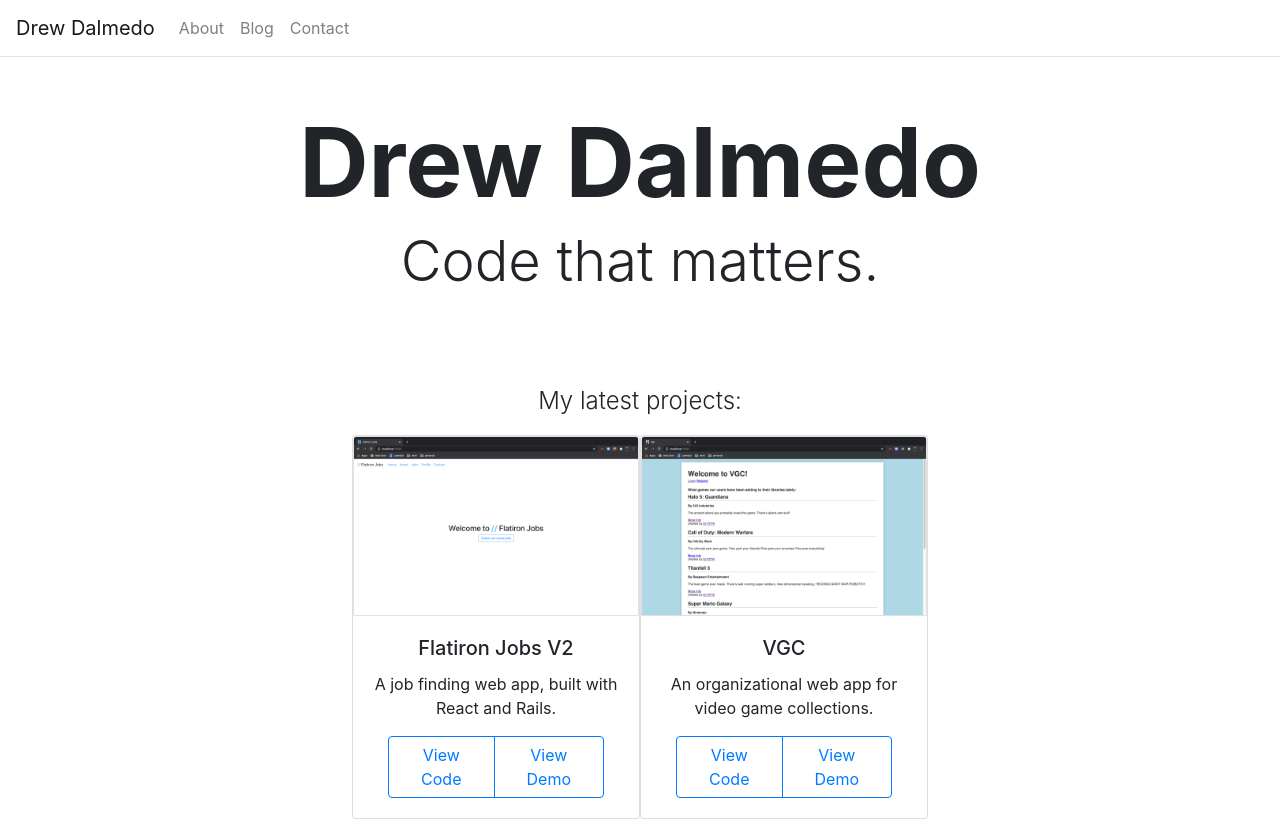
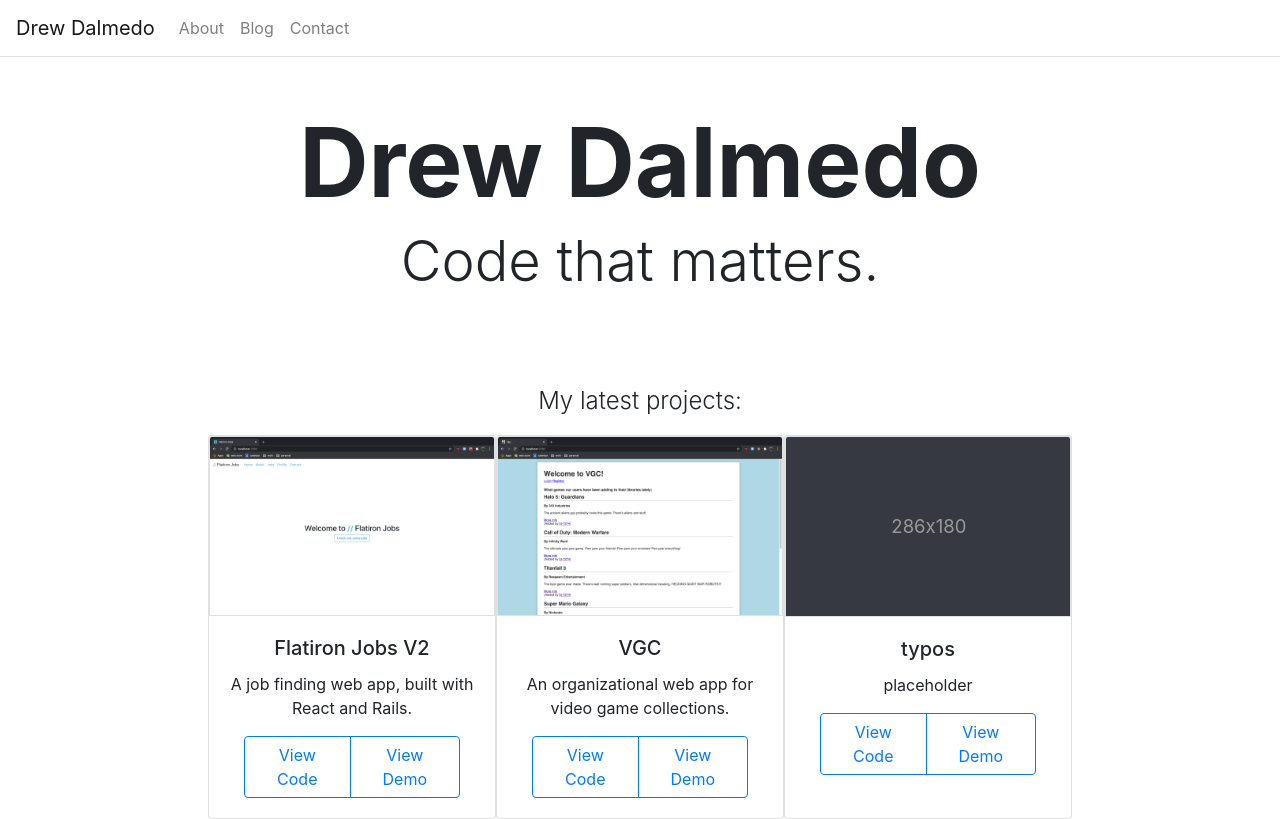
Before and after one commit to DrewDalmedo/portfolio, a React (Create React App) app: page / in a window 1280 px wide. Built offline with nearby package versions, Linux system fonts and the light colour scheme.

Commit message:
Add typos project card

```diff
--- a/src/components/Projects/Projects.js
+++ b/src/components/Projects/Projects.js
@@ -5,6 +5,7 @@ import ProjectCard from '../Projects/ProjectCard'
 
 import fjv2 from '../../assets/fjv2.png'
 import vgc from '../../assets/vgc.png'
+import placeholder from '../../assets/placeholder.svg'
 
 const Projects = () => {
   return (
@@ -18,14 +19,21 @@ const Projects = () => {
           title="Flatiron Jobs V2"
           quickdesc="A job finding web app, built with React and Rails."
           codelink="https://github.com/DrewDalmedo/flatiron-jobs-v2"
-          videolink="https://youtu.be/vCfOmSKjWk0"
+          demolink="https://youtu.be/vCfOmSKjWk0"
         />
         <ProjectCard
           image={vgc}
           title="VGC"
           quickdesc="An organizational web app for video game collections."
           codelink="https://github.com/DrewDalmedo/VGC"
-          videolink="https://youtu.be/9L8we0b4iHs"
+          demolink="https://youtu.be/9L8we0b4iHs"
+        />
+        <ProjectCard
+          image={placeholder}
+          title="typos"
+          quickdesc="placeholder"
+          codelink="https://github.com/DrewDalmedo/typos"
+          demolink="https://typos-drewdalmedo.web.app"
         />
       </Row>
     </div>
```
